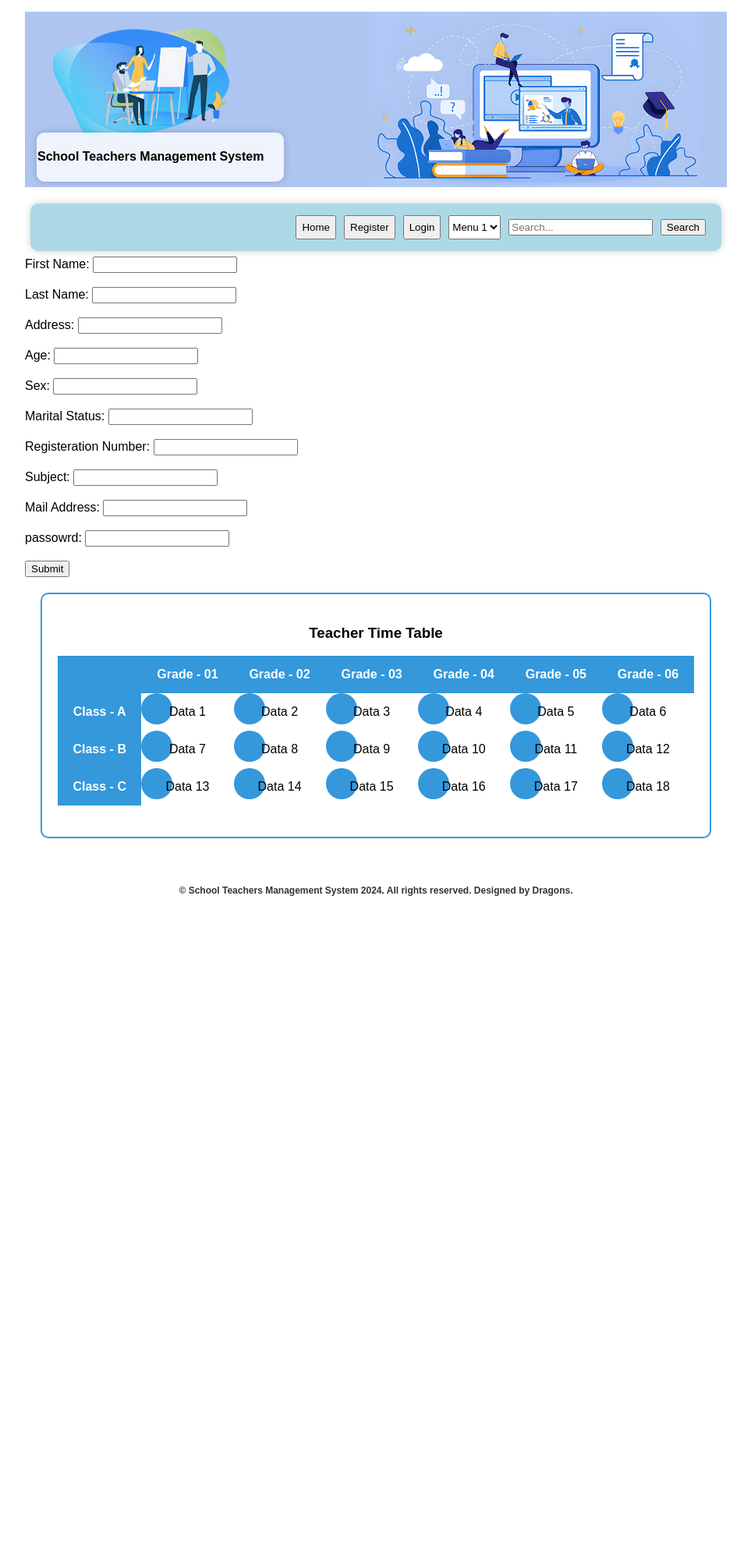
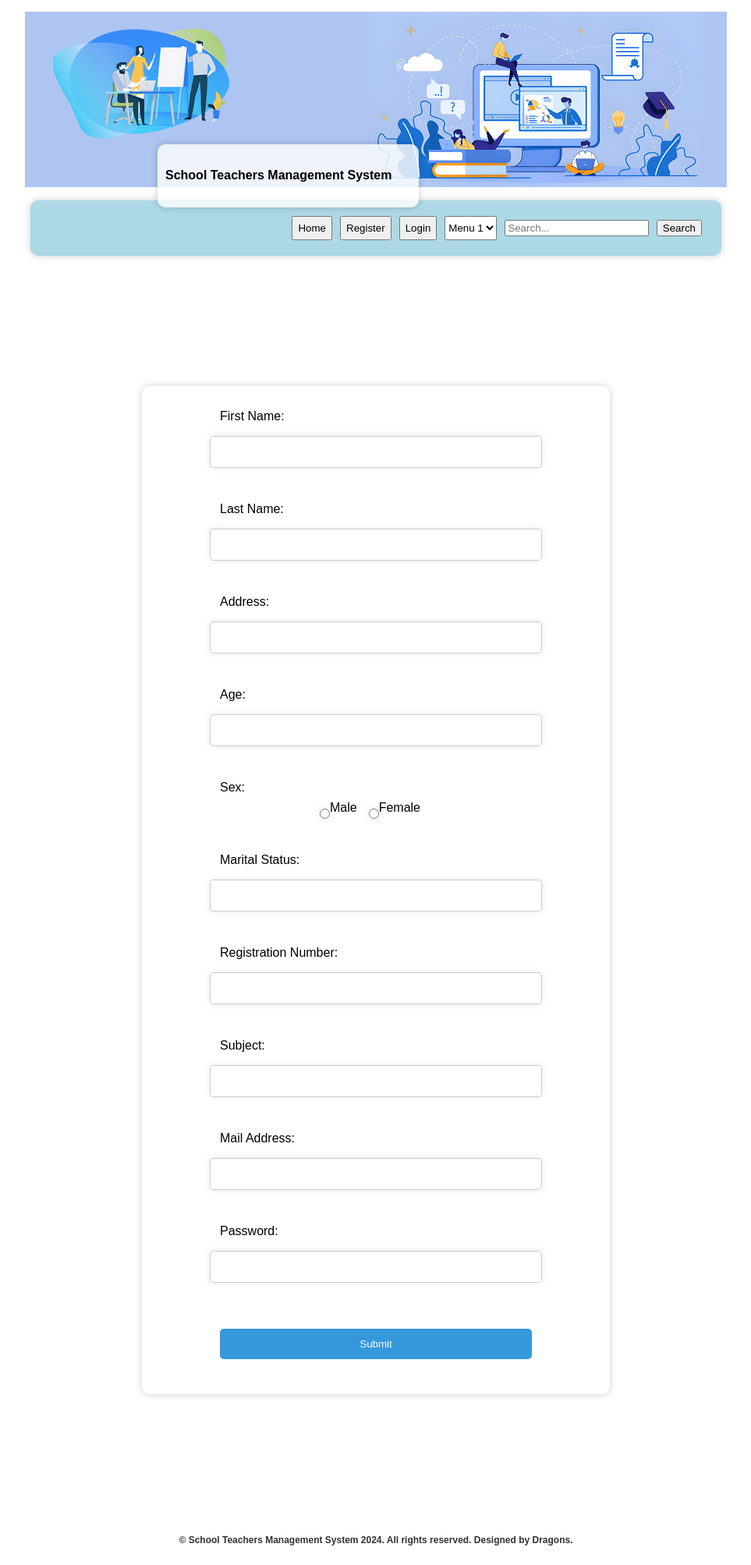
Before and after one commit to Ahileswaran/STMS, a PHP site: page /pages/registering_page.html in a window 1280 px wide. Shown: the whole page at 78% size, without its empty margins (158-1121 px from the left). Before the commit the page ends 1149 px from the top, so only its background shows below. Run offline with PHP 8.4, Linux system fonts and the light colour scheme.

Commit message:
styling form container

```diff
--- a/pages/registering_page.html
+++ b/pages/registering_page.html
@@ -11,13 +11,13 @@
 <body>
     <!-- Main container with glass effect -->
     <div class="glass-box-container">
-        <!-- Banner glass container -->
+        <!-- Title container with glass effect -->
         <div class="glass-container title-container">
             <h4>School Teachers Management System</h4>
         </div>
 
         <!-- Banner image taking up the entire screen -->
-        <img src="imgs/banner.png" alt="Banner" class="banner-image-full">
+        <img src="../imgs/banner.png" alt="Banner" class="banner-image-full">
 
         <!-- Mini gap between the body and the second glass container -->
         <div class="mini-gap"></div>
@@ -46,88 +46,57 @@
         </div>
 
         <div class="content">
+            <div class="mini-gap"></div>
+        </div>
 
+        <!-- Form container with glass effect -->
+        <div class="glass-container background-glass">
             <div class="teacher-profile">
                 <form class="register-form">
-                    <label for="first-name" id="first-name" name="first-name">First Name: </label>
-                    <input id="first-name" id="first-name"><br><br>
-                    <label for="last-name" id="last-name" name="last-name">Last Name: </label>
-                    <input id="last-name" id="last-name"><br><br>
-                    <label for="address" id="address" name="address">Address: </label>
-                    <input id="address" id="address"><br><br>
-                    <label for="age" id="age" name="age">Age: </label>
-                    <input id="age" id="age"><br><br>
-                    <label for="sex" id="sex" name="sex">Sex: </label>
-                    <input id="sex" id="sex"><br><br>
-                    <label for="marital-status" id="marital-status" name="marital-status">Marital Status: </label>
-                    <input id="marital-status" id="marital-status"><br><br>
-                    <label for="techer_id" id="techer_id" name="techer_id">Registeration Number: </label>
-                    <input id="techer_id" id="techer_id"><br><br>
-                    <label for="subject" id="subject" name="subject">Subject: </label>
-                    <input id="subject" id="subject"><br><br>
-                    <label for="mail_id" id="mail_idd" name="mail_id">Mail Address: </label>
-                    <input id="mail_id" id="mail_id"><br><br>
-                    <label for="passowrd" id="passowrd" name="passowrd">passowrd: </label>
-                    <input id="passowrd" id="passowrd"><br><br>
+                    <label for="first-name">First Name: </label>
+                    <input id="first-name" name="first-name" type="text"><br><br>
+
+                    <label for="last-name">Last Name: </label>
+                    <input id="last-name" name="last-name" type="text"><br><br>
+
+                    <label for="address">Address: </label>
+                    <input id="address" name="address" type="text"><br><br>
+
+                    <label for="age">Age: </label>
+                    <input id="age" name="age" type="text"><br><br>
+
+                    <label for="sex">Sex: </label>
+                    <div class="radio-buttons">
+                        <input type="radio" id="male" name="sex" value="Male"> <label for="male">Male</label>
+                        <input type="radio" id="female" name="sex" value="Female"> <label for="female">Female</label>
+                    </div><br><br>
+
+                    <label for="marital-status">Marital Status: </label>
+                    <input id="marital-status" name="marital-status" type="text"><br><br>
+
+                    <label for="teacher_id">Registration Number: </label>
+                    <input id="teacher_id" name="teacher_id" type="text"><br><br>
+
+                    <label for="subject">Subject: </label>
+                    <input id="subject" name="subject" type="text"><br><br>
+
+                    <label for="mail_id">Mail Address: </label>
+                    <input id="mail_id" name="mail_id" type="text"><br><br>
+
+                    <label for="password">Password: </label>
+                    <input id="password" name="password" type="password"><br><br>
+
                     <button type="submit" value="Submit">Submit</button>
-
                 </form>
             </div>
+        </div>
+    </div>
 
-        </div>
+    <!-- Footer with rich text -->
+    <footer class="footer">
+        <p>&copy; School Teachers Management System 2024. All rights reserved. Designed by Dragons.</p>
+    </footer>
 
-
-        <!-- Master Time Table -->
-        <div class="teacher-table">
-            <table>
-                <caption>
-                    <h3>Teacher Time Table</h3>
-                </caption>
-                <tr>
-                    <th></th> <!-- An empty cell for spacing -->
-                    <th>Grade - 01</th>
-                    <th>Grade - 02</th>
-                    <th>Grade - 03</th>
-                    <th>Grade - 04</th>
-                    <th>Grade - 05</th>
-                    <th>Grade - 06</th>
-                </tr>
-                <tr>
-                    <th>Class - A</th>
-                    <td class="profile_circle"><span>Data 1</span></td>
-                    <td class="profile_circle"><span>Data 2</span></td>
-                    <td class="profile_circle"><span>Data 3</span></td>
-                    <td class="profile_circle"><span>Data 4</span></td>
-                    <td class="profile_circle"><span>Data 5</span></td>
-                    <td class="profile_circle"><span>Data 6</span></td>
-                </tr>
-                <tr>
-                    <th>Class - B</th>
-                    <td class="profile_circle"><span>Data 7</span></td>
-                    <td class="profile_circle"><span>Data 8</span></td>
-                    <td class="profile_circle"><span>Data 9</span></td>
-                    <td class="profile_circle"><span>Data 10</span></td>
-                    <td class="profile_circle"><span>Data 11</span></td>
-                    <td class="profile_circle"><span>Data 12</span></td>
-                </tr>
-                <tr>
-                    <th>Class - C</th>
-                    <td class="profile_circle"><span>Data 13</span></td>
-                    <td class="profile_circle"><span>Data 14</span></td>
-                    <td class="profile_circle"><span>Data 15</span></td>
-                    <td class="profile_circle"><span>Data 16</span></td>
-                    <td class="profile_circle"><span>Data 17</span></td>
-                    <td class="profile_circle"><span>Data 18</span></td>
-                </tr>
-            </table>
-        </div>
-        <div class="mini-gap"></div>
-
-        <!-- Footer with rich text -->
-        <footer class="footer">
-            <p>&copy; School Teachers Management System 2024. All rights reserved. Designed by Dragons.</p>
-        </footer>
-    </div>
 </body>
 
 </html>
--- a/pages/styles.css
+++ b/pages/styles.css
@@ -12,9 +12,11 @@ body {
     position: relative;
     overflow: hidden;
     margin: 15px;
-    max-width: 900px; /* Adjust the maximum width as needed */
+    max-width: 900px;
     width: 100%;
     box-sizing: border-box;
+    display: flex;
+    flex-direction: column;
 }
 
 .banner-image-full {
@@ -25,23 +27,24 @@ body {
 }
 
 .glass-container {
-    margin: 15px;
+    margin: 150px;
     padding: 10px;
     border-radius: 10px;
     box-shadow: 0 0 10px rgba(0, 0, 0, 0.2);
     position: relative;
+    background: rgba(255, 255, 255, 0.9);
 }
 
 .title-container {
     position: absolute;
-    top: 140px; /* Adjust top position to leave space from the top */
-    left: 0; /* Adjust left position to leave space from the left */
+    top: 20px;
+    left: 20px;
     width: 35%;
     text-align: left;
-    padding: 1px;
+    padding: 10px;
     background-color: rgba(255, 255, 255, 0.8);
     border-bottom-right-radius: 10px;
-    z-index: 1; /* Ensure the title is above the slider */
+    z-index: 1;
 }
 
 .mini-gap {
@@ -51,7 +54,7 @@ body {
 .nav-container {
     background-color: #add8e6;
     margin: 7px;
-    padding: 10px;
+    padding: 15px;
     display: flex;
     flex-direction: column;
     align-items: right;
@@ -63,7 +66,6 @@ nav {
     justify-content: right;
 }
 
-
 nav button,
 nav select,
 nav form {
@@ -71,31 +73,16 @@ nav form {
 }
 
 .content {
-    /* Add styles for your main content */
-}
-
-
-
-.nav-btn {
-    width: 10px;
-    height: 10px;
-    border-radius: 50%;
-    background-color: #ccc;
-    margin: 0 5px;
-    cursor: pointer;
-}
-
-.nav-btn.active {
-    background-color: #333;
+    flex: 1;
 }
 
 .footer {
     text-align: center;
-    padding: 10px;
+    padding: 15px;
     font-weight: bold;
     color: #333;
     margin: 10px;
-    margin-top: 20px;
+    margin-top: auto;
 }
 
 .footer p {
@@ -103,51 +90,62 @@ nav form {
     font-size: 12px;
 }
 
-.teacher-table {
-    margin: 20px; /* Adjust the margin around the table */
-    padding: 20px; /* Adjust the padding inside the table container */
-    border: 2px solid #3498db; /* Blue border around the table */
-    border-radius: 10px; /* Rounded corners for the table */
-    overflow: hidden;
-    position: relative;
+.teacher-profile form {
+    display: flex;
+    flex-direction: column;
+    align-items: center;
+    max-width: 400px;
+    margin: 20px auto;
 }
 
-.teacher-table  table {
+.teacher-profile form label {
+    text-align: left;
     width: 100%;
-    border-collapse: collapse;
-    margin-bottom: 20px; /* Add margin at the bottom of the table */
+    margin-bottom: 8px;
 }
 
-.teacher-table  th,
-.teacher-table  td {
-    padding: 15px; /* Adjust the padding for header and data cells */
-    text-align: center;
+.teacher-profile form input,
+.teacher-profile form input[type="radio"] {
+    width: 100%;
+    padding: 12px;
+    margin: 8px 0;
+    border: 1px solid rgba(0, 0, 0, 0.2);
+    border-radius: 5px;
+    background: rgba(255, 255, 255, 0.9);
+    box-shadow: 0 0 8px rgba(0, 0, 0, 0.1);
 }
 
-.teacher-table  th {
-    background-color: #3498db; /* Blue background for header */
-    color: #fff; /* White text color for header */
+.teacher-profile form input[type="radio"] {
+    margin-top: 10px;
 }
 
-.teacher-table  td {
-    position: relative;
+.teacher-profile form button {
+    width: 100%;
+    padding: 12px;
+    margin: 15px 0;
+    background-color: #3498db;
+    color: #fff;
+    border: none;
+    border-radius: 5px;
+    cursor: pointer;
 }
 
-.teacher-table  td.profile_circle::before {
-    content: "";
-    display: block;
-    width: 40px; /* Adjust the size of the circle */
-    height: 40px; /* Adjust the size of the circle */
-    background-color: #3498db; /* Blue color for the circle */
-    border-radius: 50%; /* Make it a circle */
-    position: absolute;
-    top: 0; /* Adjust the distance from the top */
-    left: 0; /* Adjust the distance from the left */
-    z-index: 2; /* Ensure it is above the table border */
+.teacher-profile form button:hover {
+    background-color: #2c3e50;
 }
 
-.teacher-table  td.profile_circle span {
-    display: inline-block; /* Make the text centered vertically and horizontally */
-    position: relative;
-    z-index: 3; /* Ensure it is above the circle */
+.teacher-profile form button:active {
+    background-color: #7f8c8d;
 }
+
+.radio-buttons {
+    display: flex;
+}
+
+.radio-buttons input[type="radio"] {
+    margin-right: 5px;
+}
+
+.radio-buttons label {
+    margin-right: 15px;
+}
```
